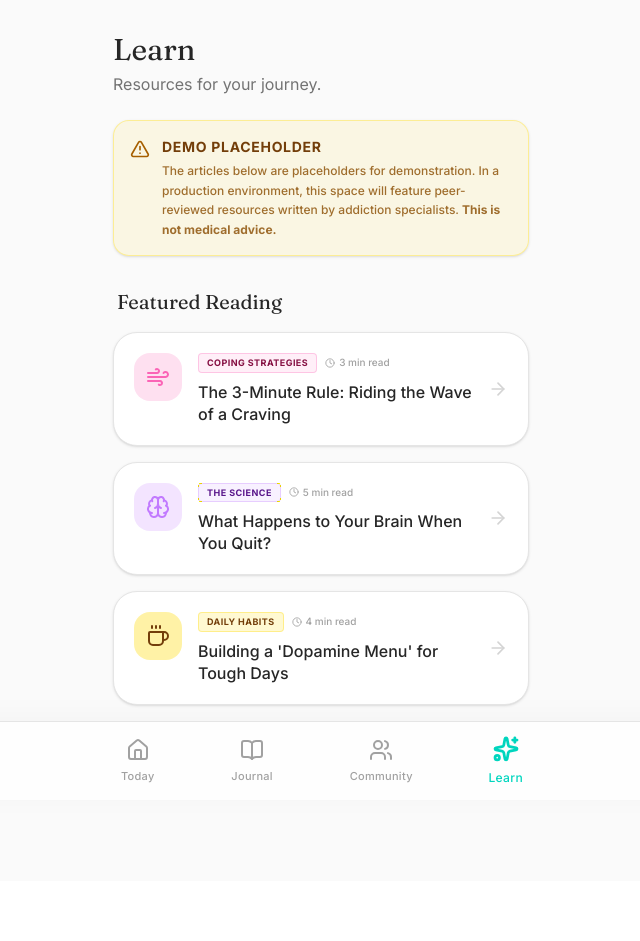
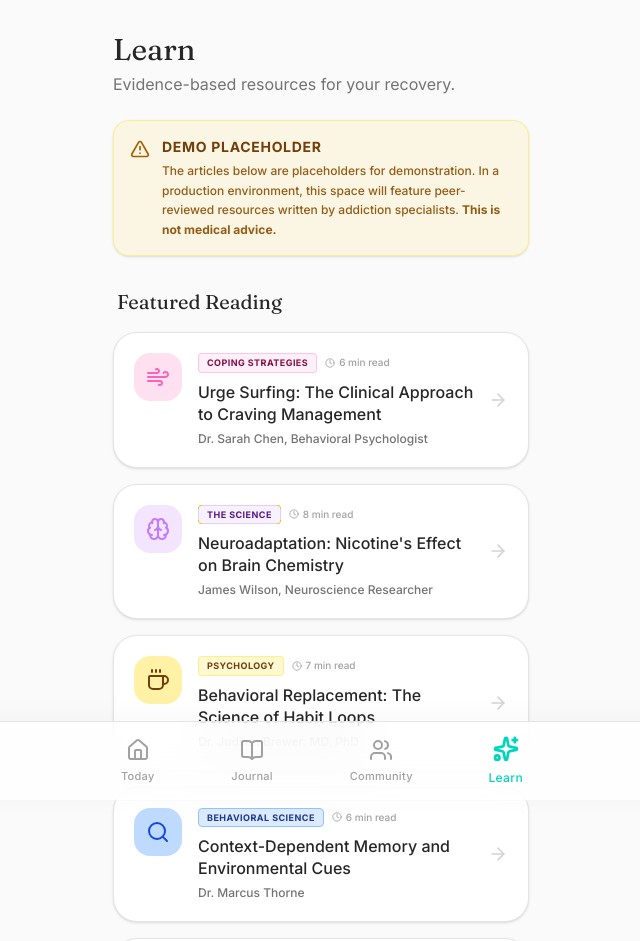
Before and after one commit to djarty24/new-leaf, a React (Vite) app: page /education in a window 1280 px wide. Shown: the top 941 px of the page, without its empty margins (319-959 px from the left). Before the commit the page ends 881 px from the top, so only its background shows below. Built offline with nearby package versions, Linux system fonts and the light colour scheme.

Commit message:
finished Education.tsx with markdown CSS w/out typography plugins

```diff
--- a/package.json
+++ b/package.json
@@ -18,6 +18,7 @@
     "radix-ui": "^1.4.3",
     "react": "^19.2.4",
     "react-dom": "^19.2.4",
+    "react-markdown": "^10.1.0",
     "react-router-dom": "^7.14.1",
     "shadcn": "^4.3.0",
     "tailwind-merge": "^3.5.0",
--- a/src/pages/Education.tsx
+++ b/src/pages/Education.tsx
@@ -1,77 +1,163 @@
 import { useState } from "react";
-import { AlertTriangle, BookOpen, Clock, ChevronLeft, ArrowRight, Brain, Wind, Coffee } from "lucide-react";
+import ReactMarkdown from "react-markdown";
+import { AlertTriangle, Clock, ChevronLeft, ArrowRight, Brain, Wind, Coffee, Search, HeartPulse } from "lucide-react";
 
-// Mock Data for Demo Purposes
 const mockArticles = [
 	{
 		id: 1,
-    title: "The 3-Minute Rule: Riding the Wave of a Craving",
+		title: "Urge Surfing: The Clinical Approach to Craving Management",
 		category: "Coping Strategies",
-    readTime: "3 min read",
+		readTime: "6 min read",
+		author: "Dr. Sarah Chen, Behavioral Psychologist",
+		date: "April 10, 2026",
+		imageUrl: "https://images.unsplash.com/photo-1507525428034-b723cf961d3e?w=800&q=80",
 		icon: Wind,
 		colorClass: "bg-app-pink/10 border-app-pink/30 text-pink-900",
 		iconBg: "bg-app-pink/20 text-app-pink",
 		content: `
-      Cravings can feel overwhelming, like a tidal wave that is going to pull you under. But neurologically speaking, the acute peak of a craving usually only lasts about 3 to 5 minutes.
+Cravings are often perceived as escalating physical necessities, but neurological models demonstrate they are transient physiological states. The acute peak of a nicotine craving typically resolves within three to five minutes, provided the neurological loop is not fed by acute panic or internal resistance.
 
-      **The technique of "Urge Surfing"** teaches us not to fight the wave, but to ride it out.
+The concept of "Urge Surfing" was developed by Dr. G. Alan Marlatt, a pioneer in the field of addiction and relapse prevention at the University of Washington. His clinical research demonstrated that attempting to actively suppress a craving often exacerbates the psychological distress associated with it.
 
-      Instead of panicking or telling yourself "I can't have it," try to simply observe the physical sensations in your body. Where do you feel the tension? Is your chest tight? Are your hands restless?
+> "Urges are like ocean waves. They start small, crest, and then subside. By accepting the urge and observing it without acting on it, you allow the wave to run its natural course." — Dr. G. Alan Marlatt
 
-      By acknowledging the feeling without immediately acting on it, you give your brain the 3 minutes it needs for the chemical surge to subside.
+### Implementation of the Technique
+
+Instead of deploying willpower to fight the sensation, patients are taught to observe it objectively using mindfulness protocols.
+
+1. **Acknowledge the physical sensation:** Identify where the somatic stress is located (e.g., tension in the jaw, a fluttering in the chest) without assigning a moral judgment to it.
+2. **Observe the trajectory:** Recognize that the sensation is currently peaking and will inevitably decay.
+3. **Detachment:** Breathe continuously and observe the physiological symptoms as a biological process occurring in the body, rather than an imperative command that must be obeyed.
+
+> "Fighting a craving is akin to struggling in quicksand; the psychological resistance only serves to pull you under. Observation creates the necessary cognitive distance." — Dr. G. Alan Marlatt
+
+By repeatedly allowing cravings to peak and subside without nicotine administration, the brain undergoes "extinction learning," effectively weakening the trigger-response association over time.
     `
 	},
 	{
 		id: 2,
-    title: "What Happens to Your Brain When You Quit?",
+		title: "Neuroadaptation: Nicotine's Effect on Brain Chemistry",
 		category: "The Science",
-    readTime: "5 min read",
+		readTime: "8 min read",
+		author: "James Wilson, Neuroscience Researcher",
+		date: "April 12, 2026",
+		imageUrl: "https://images.unsplash.com/photo-1559757175-5700dde675bc?w=800&q=80",
 		icon: Brain,
 		colorClass: "bg-app-purple/10 border-app-purple/30 text-purple-900",
 		iconBg: "bg-app-purple/20 text-app-purple",
 		content: `
-      When you stop vaping, your brain has to undergo a period of recalibration. Nicotine alters your brain's dopamine receptors, which is why quitting can leave you feeling flat, anxious, or unmotivated in the first few days.
+Nicotine dependency is not a failure of character; it is a fundamental alteration of neurochemistry. When nicotine binds to nicotinic acetylcholine receptors in the brain, it triggers an unnatural, highly concentrated release of dopamine. Over time, the brain attempts to maintain homeostasis by downregulating its own natural dopamine production.
 
-      **Within 72 hours:** The nicotine is entirely out of your system. This is often the peak of physical withdrawal.
+Dr. Nora Volkow, Director of the National Institute on Drug Abuse (NIDA), has extensively documented how chronic exposure to stimulants alters the brain's reward circuits.
 
-      **Within 2 to 4 weeks:** Your dopamine receptors begin to return to normal levels. You will start to find joy and baseline focus returning without the need for a chemical stimulant.
+> "Repeated drug exposure alters the brain's reward circuits, essentially blunting the individual's response to natural, everyday reinforcers. The brain becomes reliant on the external chemical to function at a baseline level." — Dr. Nora Volkow
 
-      Understanding this timeline helps remind you that the discomfort is temporary and purely biological. Your brain is healing.
+### The Timeline of Neurological Recovery
+
+When nicotine is removed, the brain is temporarily left with a dopamine deficit, resulting in anhedonia (the inability to feel pleasure), lethargy, and heightened anxiety. Understanding the biological timeline of recovery can mitigate the distress of early cessation.
+
+* **0 to 72 Hours:** Nicotine and its metabolites are cleared from the bloodstream. Physical withdrawal symptoms peak during this window as the brain registers the chemical absence.
+* **14 to 30 Days:** Neuroplasticity initiates receptor upregulation. Dopamine receptors begin to return to pre-exposure density. Patients typically report a stabilization in baseline mood and a reduction in generalized anxiety.
+* **90 Days and Beyond:** The dopaminergic pathways have largely normalized. Cravings are no longer driven by physical withdrawal, but rather by lingering behavioral associations.
+
+> "The brain is remarkably plastic. While the neurological changes caused by addiction are profound, they are not permanent. Abstinence allows the neurochemistry to recalibrate and heal." — Dr. Nora Volkow
     `
 	},
 	{
 		id: 3,
-    title: "Building a 'Dopamine Menu' for Tough Days",
-    category: "Daily Habits",
-    readTime: "4 min read",
+		title: "Behavioral Replacement: The Science of Habit Loops",
+		category: "Psychology",
+		readTime: "7 min read",
+		author: "Dr. Judson Brewer, MD, PhD",
+		date: "April 14, 2026",
+		imageUrl: "https://images.unsplash.com/photo-1499750310107-5fef28a66643?w=800&q=80",
 		icon: Coffee,
 		colorClass: "bg-app-yellow/20 border-app-yellow/40 text-yellow-900",
 		iconBg: "bg-app-yellow/40 text-yellow-900",
 		content: `
-      When you remove vaping from your daily routine, you are removing a highly accessible source of instant dopamine. To prevent relapse, you need to replace it with a "Dopamine Menu."
+Addiction relies heavily on the "Cue-Routine-Reward" feedback loop initially identified by behavioral psychologists. A specific cue (stress) triggers a routine (vaping), which delivers a reward (dopamine release). To effectively dismantle a habit, clinical evidence suggests that attempting to suppress the routine is less effective than replacing it.
 
-      A Dopamine Menu is a list of healthy, accessible activities you can choose from when you feel a craving or a dip in mood.
+Dr. Judson Brewer, the Director of Research and Innovation at Brown University's Mindfulness Center, emphasizes that willpower alone is insufficient for long-term behavioral change.
 
-      **Appetizers (Takes 5 mins):** Stepping outside for fresh air, drinking a glass of ice water, stretching, listening to one hype song.
+> "We cannot simply think our way out of a habit; we have to leverage the brain's own reward-based learning system against itself. We must update the reward value of the behavior." — Dr. Judson Brewer
 
-      **Mains (Takes 30+ mins):** Going for a walk, cooking a meal, calling a supportive friend, taking a hot shower.
+### Designing a Replacement Strategy
 
-      Having this menu prepared *before* a craving hits removes the friction of having to decide what to do when you are already stressed.
+When nicotine is removed, the established cue still demands a routine. Formulating a pre-determined "Dopamine Menu" ensures that healthy, accessible behaviors are readily available to satisfy the neurological loop.
+
+* **Immediate Interventions (1-5 minutes):** Activities designed to alter immediate physiology, such as consuming ice water, utilizing tactical breathing, or engaging in brief, intense physical exertion.
+* **Sustained Interventions (30+ minutes):** Activities designed to naturally elevate dopamine over an extended period, such as aerobic exercise, engaging in complex tasks, or social interaction.
+
+> "Habits form because our brain is looking for the path of least resistance to a reward. By mapping out alternative behaviors beforehand, we reduce the cognitive load required to make a healthy choice when a trigger occurs." — Dr. Judson Brewer
+    `
+	},
+	{
+		id: 4,
+		title: "Context-Dependent Memory and Environmental Cues",
+		category: "Behavioral Science",
+		readTime: "6 min read",
+		author: "Dr. Marcus Thorne",
+		date: "April 15, 2026",
+		imageUrl: "https://images.unsplash.com/photo-1456406644174-8ddd4cd52a06?w=800&q=80",
+		icon: Search,
+		colorClass: "bg-blue-100 border-blue-300 text-blue-900",
+		iconBg: "bg-blue-200 text-blue-700",
+		content: `
+Patients frequently report experiencing intense, unexpected cravings despite feeling no acute physical withdrawal. This phenomenon is explained by "Context-Dependent Memory" and classical conditioning, mechanisms originally observed in B.F. Skinner's operant conditioning models.
+
+The brain meticulously catalogues the environmental data present during dopamine release. Over time, the environment itself becomes a conditioned stimulus.
+
+> "Environmental cues associated with chronic substance use can trigger conditioned physiological responses and intense cravings, entirely independent of physical withdrawal." — The American Psychological Association
+
+### Mitigating Cue Reactivity
+
+If a patient consistently vapes in their car or at a specific desk, simply occupying those spaces will trigger the brain to anticipate nicotine administration. This anticipatory state physically manifests as a craving.
+
+To disrupt this association, environmental modification is required:
+
+1. **Alter the Context:** Rearrange furniture, change the route taken to work, or alter the sensory inputs (e.g., lighting, scent) in areas heavily associated with previous usage.
+2. **Break the Chronological Chain:** If usage historically occurred immediately after waking, inserting a new mandatory behavior (such as taking a shower immediately) disrupts the established routine chain.
+
+> "We do not operate in a vacuum. Our environments act as invisible architectures for our habits. If you want to change the behavior permanently, you must first redesign the environment that cues it." — James Clear, Behavioral Researcher
+    `
+	},
+	{
+		id: 5,
+		title: "The Efficacy of Self-Compassion in Relapse Prevention",
+		category: "Mindset",
+		readTime: "7 min read",
+		author: "Elena Rodriguez, MSW",
+		date: "April 16, 2026",
+		imageUrl: "https://images.unsplash.com/photo-1499209974431-9dddcece7f88?w=800&q=80",
+		icon: HeartPulse,
+		colorClass: "bg-emerald-100 border-emerald-300 text-emerald-900",
+		iconBg: "bg-emerald-200 text-emerald-700",
+		content: `
+Traditional, punitive models of addiction recovery rely on strict continuous abstinence tracking, where any lapse results in a total reset of progress. While intended to motivate, longitudinal psychological studies indicate that shame is a primary driver of sustained relapse.
+
+Dr. Kelly McGonigal, a health psychologist at Stanford University, identifies this as the "What the Hell" effect.
+
+> "The 'What the Hell' effect occurs when we view a minor setback as a total failure. The resulting shame drives us back to the exact behavior we were trying to avoid as a mechanism for comfort, leading to a total abandonment of our goals." — Dr. Kelly McGonigal
+
+### The Clinical Value of Self-Compassion
+
+Research conducted by Dr. Kristin Neff at the University of Texas demonstrates that self-compassion is fundamentally distinct from self-indulgence. It is a robust psychological tool that enhances resilience and personal accountability following a failure.
+
+> "Self-compassion does not lower our standards; it provides the psychological safety needed to actually learn from our mistakes without being paralyzed by self-criticism." — Dr. Kristin Neff
+
+When a lapse occurs, clinical best practices recommend shifting the focus from moral failure to data acquisition. By removing the shame associated with the event, the individual can objectively analyze the variables that led to the lapse (e.g., specific stressors, environmental cues) and adjust their behavioral strategies accordingly.
     `
 	}
 ];
 
-export default function Learn() {
+export default function Education() {
 	const [activeArticleId, setActiveArticleId] = useState<number | null>(null);
 
 	const activeArticle = mockArticles.find(a => a.id === activeArticleId);
 
-  // Article Reader View
 	if (activeArticle) {
-    const Icon = activeArticle.icon;
 		return (
-      <div className="space-y-6 animate-in slide-in-from-right-8 duration-300 pb-20 relative min-h-[80vh]">
-        {/* Navigation Bar */}
+			<div className="space-y-6 animate-in slide-in-from-right-8 duration-300 pb-20 relative min-h-[100dvh]">
 				<button
 					onClick={() => setActiveArticleId(null)}
 					className="flex items-center gap-2 text-neutral-500 hover:text-neutral-800 transition-colors pt-2"
@@ -80,8 +166,15 @@ export default function Learn() {
 					<span className="font-medium text-sm">Back to Library</span>
 				</button>
 
-        {/* Article Header */}
-        <div className="space-y-4 pt-4">
+				<div className="w-full h-56 rounded-3xl overflow-hidden bg-neutral-200 mt-4 shadow-sm border border-neutral-100">
+					<img
+						src={activeArticle.imageUrl}
+						alt={activeArticle.title}
+						className="w-full h-full object-cover"
+					/>
+				</div>
+
+				<div className="space-y-5 pt-4">
 					<div className="flex items-center gap-3">
 						<span className={`px-2.5 py-1 rounded-md text-[10px] font-bold uppercase tracking-wider border ${activeArticle.colorClass}`}>
 							{activeArticle.category}
@@ -92,29 +185,27 @@ export default function Learn() {
 						</span>
 					</div>
 
-          <h1 className="font-display text-3xl text-neutral-900 leading-tight">
+					<h1 className="font-display text-4xl text-neutral-900 leading-tight">
 						{activeArticle.title}
 					</h1>
+
+					<div className="flex items-center gap-2 text-sm text-neutral-500 font-medium pb-4 border-b border-neutral-200">
+						<span>By {activeArticle.author}</span>
+						<span>•</span>
+						<span>{activeArticle.date}</span>
+					</div>
 				</div>
 
-        {/* Article Content Body */}
-        <div className="bg-white border border-neutral-200 rounded-3xl p-6 shadow-sm mt-8 relative overflow-hidden">
-          {/* Decorative Icon Background */}
-          <div className={`absolute -top-6 -right-6 w-32 h-32 rounded-full ${activeArticle.iconBg} opacity-20 blur-2xl pointer-events-none`} />
-
-          <div className="prose prose-neutral prose-p:leading-relaxed prose-p:text-neutral-700 prose-strong:text-neutral-900 prose-strong:font-bold">
-            {activeArticle.content.split('\n\n').map((paragraph, idx) => {
-              // Simple markdown parser for bolding in our mock text
-              const formattedText = paragraph.trim().split('**').map((chunk, i) =>
-                i % 2 === 1 ? <strong key={i}>{chunk}</strong> : chunk
-              );
-
-              return paragraph.trim() ? (
-                <p key={idx} className="mb-4 last:mb-0">
-                  {formattedText}
-                </p>
-              ) : null;
-            })}
+				<div className="pt-2 pb-12">
+					{/* CSS styling for the article content:
+						[&_p]:mb-6 forces a bottom margin on all paragraphs.
+						[&_blockquote] styles the clinical citations.
+						[&_ol] and [&_li] style the numbered lists.
+					*/}
+					<div className="text-neutral-700 leading-loose [&_p]:mb-6 [&_h3]:font-display [&_h3]:text-2xl [&_h3]:text-neutral-900 [&_h3]:font-bold [&_h3]:mt-10 [&_h3]:mb-4 [&_ol]:list-decimal [&_ol]:pl-5 [&_ol]:mb-6 [&_ul]:list-disc [&_ul]:pl-5 [&_ul]:mb-6 [&_li]:mb-2 [&_blockquote]:border-l-4 [&_blockquote]:border-neutral-800 [&_blockquote]:bg-neutral-50 [&_blockquote]:py-3 [&_blockquote]:px-5 [&_blockquote]:my-8 [&_blockquote]:rounded-r-2xl [&_blockquote_p]:mb-0 [&_blockquote_p]:font-medium [&_blockquote_p]:text-neutral-900 [&_strong]:text-neutral-900 [&_strong]:font-bold">
+						<ReactMarkdown>
+							{activeArticle.content}
+						</ReactMarkdown>
 					</div>
 				</div>
 			</div>
@@ -125,15 +216,14 @@ export default function Learn() {
 		<div className="space-y-6 animate-in fade-in duration-500 pb-20">
 			<div>
 				<h1 className="font-display text-3xl text-neutral-800">Learn</h1>
-        <p className="text-neutral-500 mt-1">Resources for your journey.</p>
+				<p className="text-neutral-500 mt-1">Evidence-based resources for your recovery.</p>
 			</div>
 
-      {/* disclaimer */}
 			<div className="bg-app-yellow/10 border border-app-yellow/40 rounded-2xl p-4 flex gap-3 items-start shadow-sm">
 				<AlertTriangle className="text-yellow-700 shrink-0 mt-0.5" size={20} />
 				<div>
 					<h4 className="text-sm font-bold text-yellow-900 uppercase tracking-wider mb-1">Demo Placeholder</h4>
-          <p className="text-xs text-yellow-800/80 leading-relaxed font-medium">
+					<p className="text-xs text-yellow-800/90 leading-relaxed font-medium">
 						The articles below are placeholders for demonstration. In a production environment, this space will feature peer-reviewed resources written by addiction specialists. <strong>This is not medical advice.</strong>
 					</p>
 				</div>
@@ -164,9 +254,12 @@ export default function Learn() {
 											<Clock size={10} /> {article.readTime}
 										</span>
 									</div>
-                  <h4 className="font-medium text-neutral-800 leading-snug group-hover:text-neutral-900">
+									<h4 className="font-medium text-neutral-800 leading-snug group-hover:text-neutral-900 mb-1.5">
 										{article.title}
 									</h4>
+									<p className="text-xs text-neutral-500 font-medium">
+										{article.author}
+									</p>
 								</div>
 							</div>
 
```
Also changed, not shown: 2 other files (tests, documents, lock files or other folders). Lines whose indentation alone changed are shown as unchanged.
